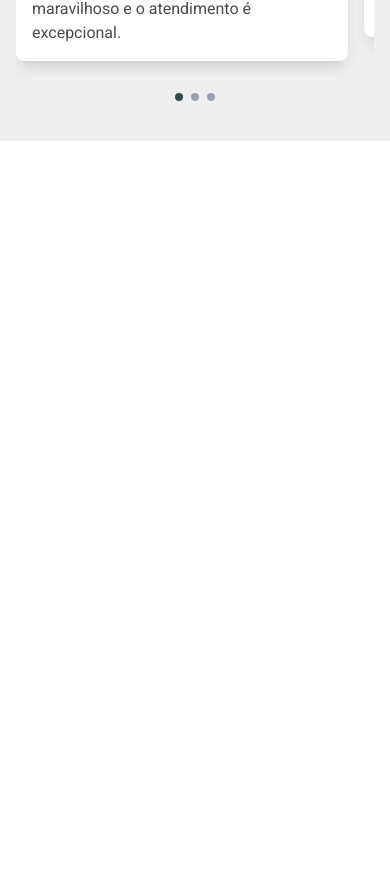
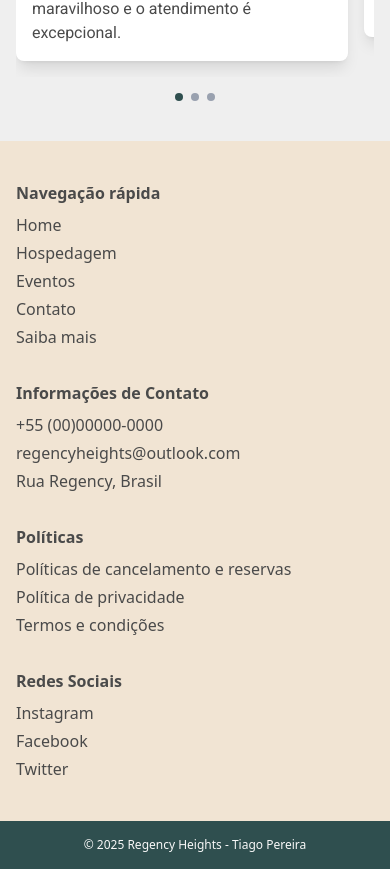
Before and after one commit to oTiagoPereira/hotel-regency, a React (Vite) app: page / in a window 390 px wide. Shown: the part 4457-5326 px from the top of the page. Before the commit the page ends 4598 px from the top, so only its background shows below. Built offline with nearby package versions, Linux system fonts and the light colour scheme.

Commit message:
feat: Cria componente Footer responsivo

```diff
--- /dev/null
+++ b/src/components/Footer/Footer.style.ts
@@ -0,0 +1,10 @@
+export const FooterStyles = {
+  footer: "w-full bg-secondary text-text-color flex flex-col",
+  wrapper: "max-w-7xl w-full mx-auto flex py-10 px-4 sm:px-6 lg:px-8",
+  content: "flex flex-col md:flex-row w-full justify-between md:items-start gap-8 md:gap-0",
+  section: "flex flex-col items-start",
+  sectionTitle: "font-semibold mb-2",
+  list: "flex flex-col gap-1",
+  bottomBar: "w-full bg-primary text-neutral flex justify-center items-center py-4",
+  copyright: "text-center text-xs md:text-base",
+};
--- /dev/null
+++ b/src/components/Footer/Footer.tsx
@@ -0,0 +1,118 @@
+import { Link } from "react-router-dom";
+import { FooterStyles as styles } from "./Footer.style";
+
+function Footer() {
+  return (
+    <footer className={styles.footer}>
+      <div className={styles.wrapper}>
+        <div className={styles.content}>
+          <div className={styles.section}>
+            <p className={styles.sectionTitle}>Navegação rápida</p>
+            <ul className={styles.list}>
+              <li>
+                <Link to="/home">Home</Link>
+              </li>
+              <li>
+                <Link to="/about">Hospedagem</Link>
+              </li>
+              <li>
+                <Link to="/amenities">Eventos</Link>
+              </li>
+              <li>
+                <Link to="/contact">Contato</Link>
+              </li>
+              <li>
+                <Link to="/learn-more">Saiba mais</Link>
+              </li>
+            </ul>
+          </div>
+
+          <div className={styles.section}>
+            <p className={styles.sectionTitle}>Informações de Contato</p>
+            <ul className={styles.list}>
+              <li>
+                <a href="tel:+55 (00)00000-0000" rel="noopener noreferrer">
+                  +55 (00)00000-0000
+                </a>
+              </li>
+              <li>
+                <a
+                  href="mailto:regencyheights@outlook.com"
+                  rel="noopener noreferrer"
+                >
+                  regencyheights@outlook.com
+                </a>
+              </li>
+              <li>Rua Regency, Brasil</li>
+            </ul>
+          </div>
+
+          <div className={styles.section}>
+            <p className={styles.sectionTitle}>Políticas</p>
+            <ul className={styles.list}>
+              <li>
+                <Link to="/cancellation-policies">
+                  Políticas de cancelamento e reservas
+                </Link>
+              </li>
+              <li>
+                <Link to="privacy-policy">Política de privacidade</Link>
+              </li>
+              <li>
+                <Link to="terms-conditions">Termos e condições</Link>
+              </li>
+            </ul>
+          </div>
+
+          <div className={styles.section}>
+            <p className={styles.sectionTitle}>Redes Sociais</p>
+            <ul className={styles.list}>
+              <li>
+                <a
+                  href="https://www.instagram.com/regencyheightshotel"
+                  target="_blank"
+                  rel="noopener noreferrer"
+                >
+                  Instagram
+                </a>
+              </li>
+              <li>
+                <a
+                  href="https://www.facebook.com/regencyheightshotel"
+                  target="_blank"
+                  rel="noopener noreferrer"
+                >
+                  Facebook
+                </a>
+              </li>
+              <li>
+                <a
+                  href="https://www.twitter.com/regencyheightshotel"
+                  target="_blank"
+                  rel="noopener noreferrer"
+                >
+                  Twitter
+                </a>
+              </li>
+            </ul>
+          </div>
+        </div>
+      </div>
+
+      <div className={styles.bottomBar}>
+        <p className={styles.copyright}>
+          © 2025 Regency Heights -{" "}
+          <a
+            href="https://github.com/oTiagoPereira"
+            target="_blank"
+            rel="noopener noreferrer"
+          >
+            Tiago Pereira
+          </a>
+        </p>
+      </div>
+    </footer>
+  );
+}
+
+export default Footer;
--- /dev/null
+++ b/src/components/Footer/index.ts
@@ -0,0 +1,2 @@
+import Footer from "./Footer";
+export default Footer;
--- a/src/layouts/mainLayout.tsx
+++ b/src/layouts/mainLayout.tsx
@@ -1,11 +1,12 @@
-import Navbar  from "../components/NavBar/index";
+import Footer from "../components/Footer";
+import Navbar  from "../components/NavBar";
 
 export function MainLayout({ children }: { children: React.ReactNode }) {
   return (
     <section className="flex flex-col min-h-screen bg-background">
       <Navbar />
       <main className="flex-1">{children}</main>
-      {/* <Footer /> */}
+      <Footer />
     </section>
   );
 }
```
